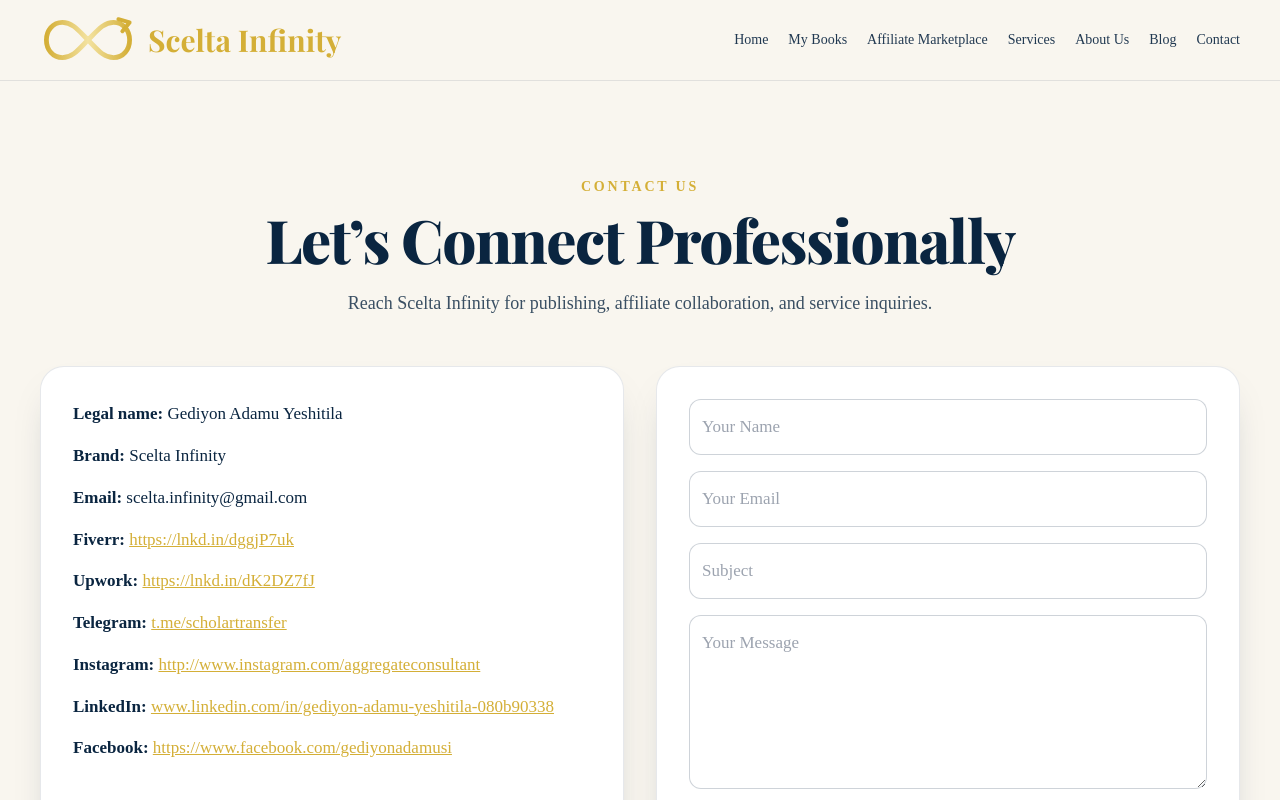
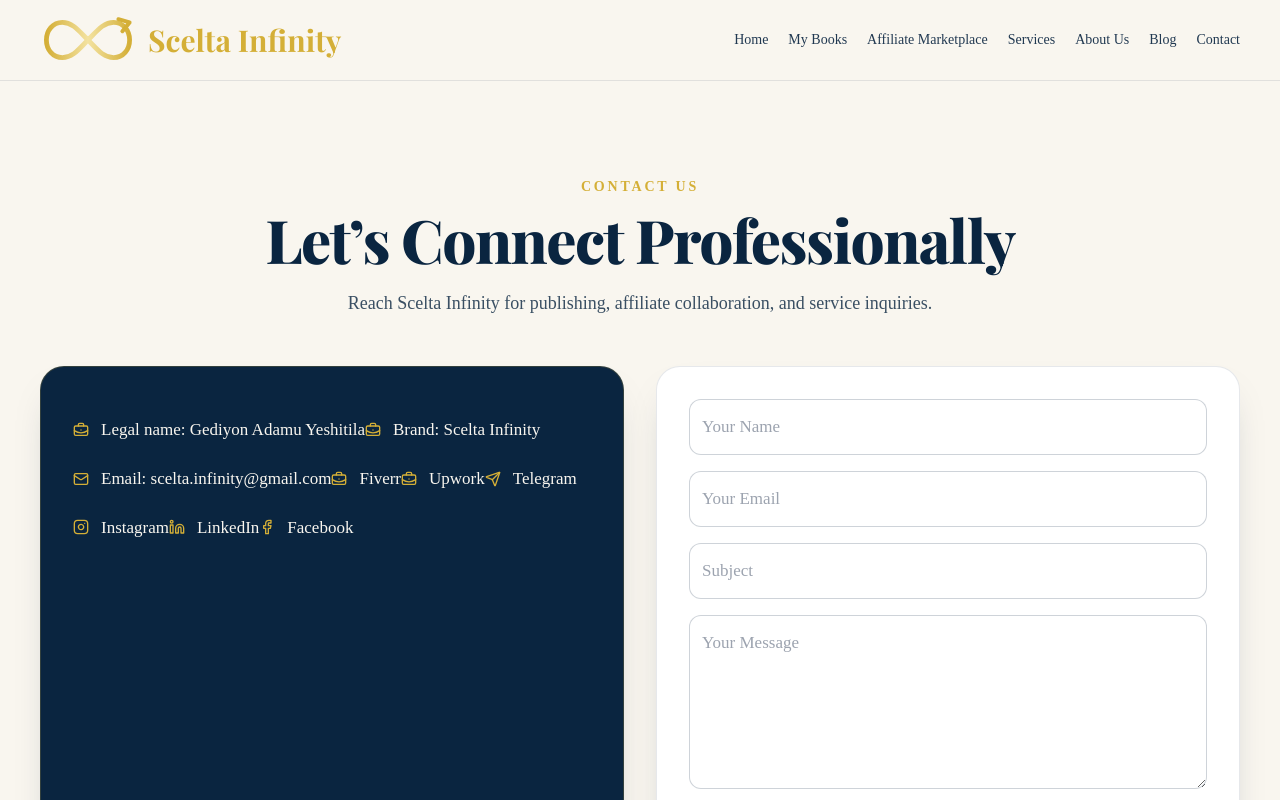
Before and after one commit to doghubnet/Scelta-Infinity, a Next.js app: page /contact in a window 1280 px wide. Shown: the top 800 px of the page. Built offline with nearby package versions, Linux system fonts and the light colour scheme; a web font is replaced by a local one.

Commit message:
Redesign contact info panel with icons and navy theme

```diff
--- a/app/contact/page.tsx
+++ b/app/contact/page.tsx
@@ -1,3 +1,11 @@
+import {
+  BriefcaseBusiness,
+  Facebook,
+  Instagram,
+  Linkedin,
+  Mail,
+  Send
+} from "lucide-react";
 import { SectionTitle } from "@/components/ui";
 import { company } from "@/lib/site-data";
 
@@ -10,16 +18,16 @@
         description="Reach Scelta Infinity for publishing, affiliate collaboration, and service inquiries."
       />
       <div className="grid gap-8 md:grid-cols-2">
-        <div className="space-y-3 rounded-3xl border border-navy/10 bg-white p-8 shadow-luxury">
-          <p><strong>Legal name:</strong> {company.legalName}</p>
-          <p><strong>Brand:</strong> {company.brandName}</p>
-          <p><strong>Email:</strong> {company.email}</p>
-          <p><strong>Fiverr:</strong> <a className="text-gold underline" href={company.fiverr} target="_blank" rel="noreferrer">{company.fiverr}</a></p>
-          <p><strong>Upwork:</strong> <a className="text-gold underline" href={company.upwork} target="_blank" rel="noreferrer">{company.upwork}</a></p>
-          <p><strong>Telegram:</strong> <a className="text-gold underline" href={company.telegram} target="_blank" rel="noreferrer">{company.telegramHandle}</a></p>
-          <p><strong>Instagram:</strong> <a className="text-gold underline" href={company.instagram} target="_blank" rel="noreferrer">{company.instagram}</a></p>
-          <p><strong>LinkedIn:</strong> <a className="text-gold underline" href={company.linkedin} target="_blank" rel="noreferrer">{company.linkedinDisplay}</a></p>
-          <p><strong>Facebook:</strong> <a className="text-gold underline" href={company.facebook} target="_blank" rel="noreferrer">{company.facebook}</a></p>
+        <div className="space-y-4 rounded-3xl border border-gold/20 bg-navy p-8 text-cream shadow-luxury">
+          <p className="inline-flex items-center gap-3"><BriefcaseBusiness className="h-4 w-4 text-gold" /> <span>Legal name: {company.legalName}</span></p>
+          <p className="inline-flex items-center gap-3"><BriefcaseBusiness className="h-4 w-4 text-gold" /> <span>Brand: {company.brandName}</span></p>
+          <p className="inline-flex items-center gap-3"><Mail className="h-4 w-4 text-gold" /> <a className="hover:text-gold" href={`mailto:${company.email}`}>Email: {company.email}</a></p>
+          <p className="inline-flex items-center gap-3"><BriefcaseBusiness className="h-4 w-4 text-gold" /> <a className="hover:text-gold" href={company.fiverr} target="_blank" rel="noreferrer">Fiverr</a></p>
+          <p className="inline-flex items-center gap-3"><BriefcaseBusiness className="h-4 w-4 text-gold" /> <a className="hover:text-gold" href={company.upwork} target="_blank" rel="noreferrer">Upwork</a></p>
+          <p className="inline-flex items-center gap-3"><Send className="h-4 w-4 text-gold" /> <a className="hover:text-gold" href={company.telegram} target="_blank" rel="noreferrer">Telegram</a></p>
+          <p className="inline-flex items-center gap-3"><Instagram className="h-4 w-4 text-gold" /> <a className="hover:text-gold" href={company.instagram} target="_blank" rel="noreferrer">Instagram</a></p>
+          <p className="inline-flex items-center gap-3"><Linkedin className="h-4 w-4 text-gold" /> <a className="hover:text-gold" href={company.linkedin} target="_blank" rel="noreferrer">LinkedIn</a></p>
+          <p className="inline-flex items-center gap-3"><Facebook className="h-4 w-4 text-gold" /> <a className="hover:text-gold" href={company.facebook} target="_blank" rel="noreferrer">Facebook</a></p>
         </div>
         <form action="https://formspree.io/f/your-form-id" method="POST" className="space-y-4 rounded-3xl border border-navy/10 bg-white p-8 shadow-luxury">
           <input name="name" required placeholder="Your Name" className="w-full rounded-xl border border-navy/20 p-3" />
```
